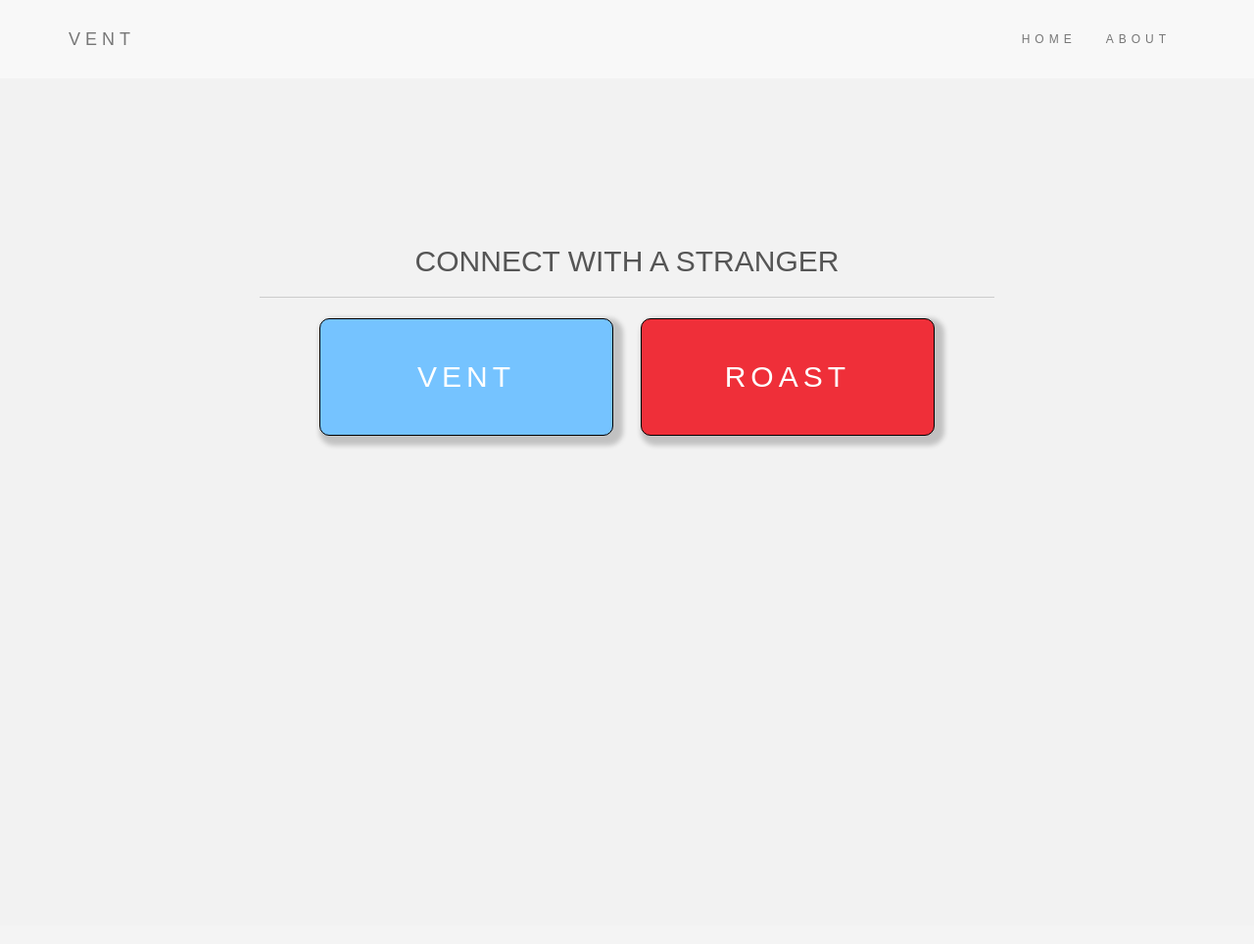
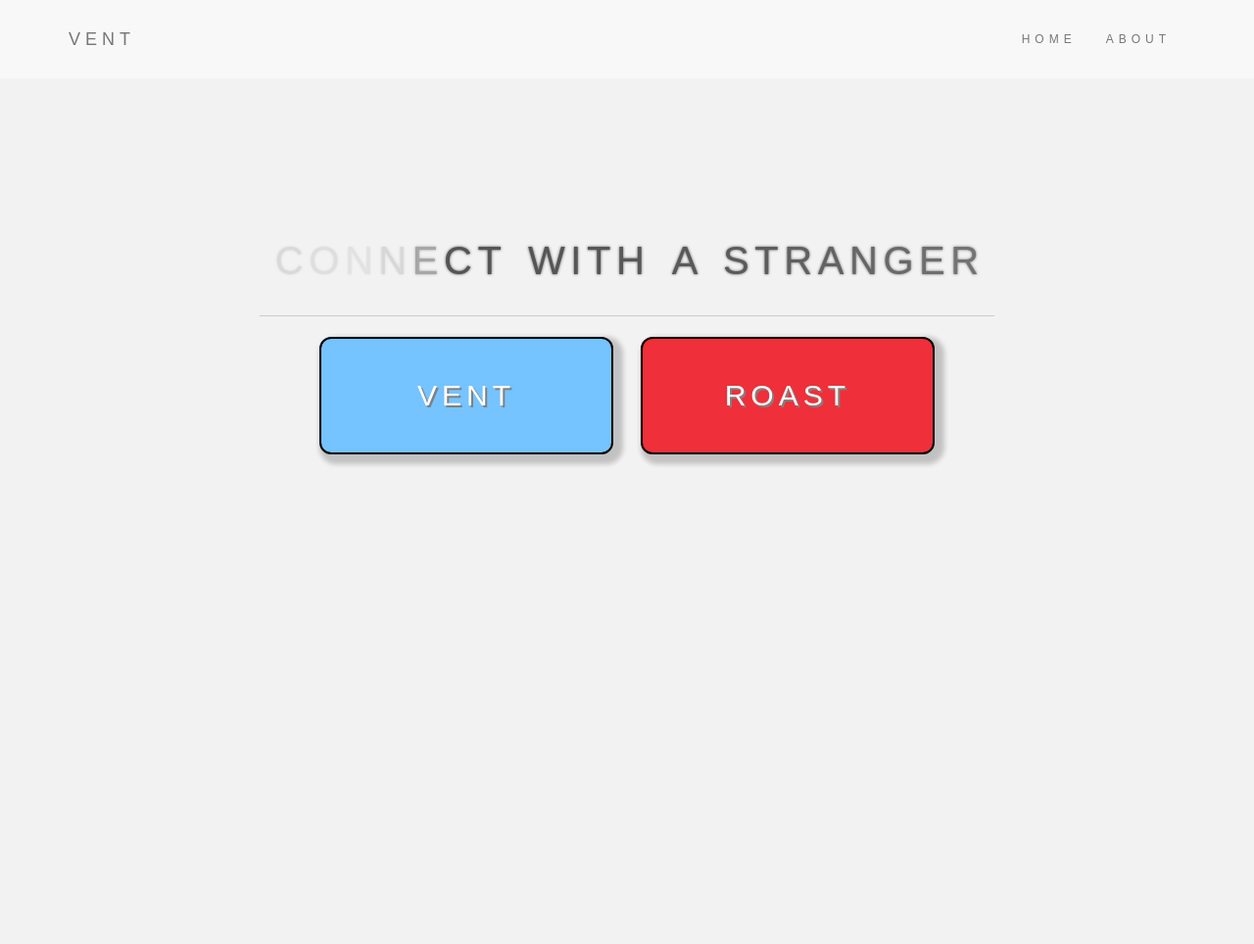
Before and after one commit to amicks/Veost, a Flask app: page / in a window 1280 px wide. Shown: the whole page at 98% size. Before the commit the page ends 457 px from the top, so only its background shows below. Run offline with Flask 2, Linux system fonts and the light colour scheme; some libraries are stand-ins or nearby versions.

Commit message:
added animation and minor bug fixes

```diff
--- a/src/templates/index.html
+++ b/src/templates/index.html
@@ -13,7 +13,7 @@
       line-height: 1.8;
       color: #f5f6f7;
   }
-  p {font-size: 16px;}
+  p { font-size: 16px; }
   hr {
     display: block;
     height: 1px;
@@ -40,11 +40,11 @@
     font-size: 30px;
     height: 120px;
     width: 300px;
-    font-family: 'Arial';"
-    border: 2px;
-    border-radius: 10px;
+    border: solid 2px;
+    border-radius: 12px;
     border-color: #000000;
     box-shadow: 5px 5px 5px 5px rgba(0,0,0,0.2);
+    text-shadow: 2px 2px gray;
   }
   .btn-primary {
     background-color: #75c3ff;
@@ -53,13 +53,13 @@
     background-color: #ef2f39;
   }
 
-  .btn-primary:hover, .btn-primary:focus:hover, .btn-primary:focus {
+  .btn-primary:hover, .btn-primary:focus:hover, .btn-primary:focus, .btn-primary:active, .btn-primary:active:focus, .btn-primary.active {
     transition: all 0.5s;
     border-color: #000000;
     background-color: #a2ceef;
   }
 
-  .btn-success:hover, .btn-success:focus:hover, .btn-success:focus {
+  .btn-success:hover, .btn-success:focus:hover, .btn-success:focus, .btn-success:active, .btn-success:active:focus, .btn-success.active {
     transition: all 0.5s;
     border-color: #000000;
     background-color: #ff694f;
@@ -80,6 +80,99 @@
   .navbar-nav  li a:hover {
       color: #1abc9c !important;
   }
+
+  .letter {
+    padding-top: 200px;
+    font-size: 40px;
+    text-shadow: 0px 0px 3px;
+  }
+
+  .letter:nth-child(1) {
+    animation: fade 3s infinite 100ms;
+  }
+
+  .letter:nth-child(2) {
+    animation: fade 3s infinite 200ms;
+  }
+
+  .letter:nth-child(3) {
+    animation: fade 3s infinite 300ms;
+  }
+
+  .letter:nth-child(4) {
+    animation: fade 3s infinite 400ms;
+  }
+
+  .letter:nth-child(5) {
+    animation: fade 3s infinite 500ms;
+  }
+
+  .letter:nth-child(6) {
+    animation: fade 3s infinite 600ms;
+  }
+
+  .letter:nth-child(7) {
+    animation: fade 3s infinite 700ms;
+  }
+
+  .letter:nth-child(8) {
+    animation: fade 3s infinite 800ms;
+  }
+
+  .letter:nth-child(9) {
+    animation: fade 3s infinite 900ms;
+  }
+
+  .letter:nth-child(10) {
+    animation: fade 3s infinite 1000ms;
+  }
+
+  .letter:nth-child(11) {
+    animation: fade 3s infinite 1100ms;
+  }
+
+  .letter:nth-child(12) {
+    animation: fade 3s infinite 1200ms;
+  }
+
+  .letter:nth-child(13) {
+    animation: fade 3s infinite 1300ms;
+  }
+
+  .letter:nth-child(14) {
+    animation: fade 3s infinite 1400ms;
+  }
+
+  .letter:nth-child(15) {
+    animation: fade 3s infinite 1500ms;
+  }
+
+  .letter:nth-child(16) {
+    animation: fade 3s infinite 1600ms;
+  }
+
+  .letter:nth-child(17) {
+    animation: fade 3s infinite 1700ms;
+  }
+
+  .letter:nth-child(18) {
+    animation: fade 3s infinite 1800ms;
+  }
+
+  .letter:nth-child(19) {
+    animation: fade 3s infinite 1900ms;
+  }
+
+  .letter:nth-child(20) {
+    animation: fade 3s infinite 2000ms;
+  }
+
+  @keyframes fade {
+    10% {
+      opacity: 0.1;
+    }
+  }
+
   </style>
 </head>
 <body>
@@ -93,12 +186,12 @@
         <span class="icon-bar"></span>
         <span class="icon-bar"></span>
       </button>
-      <a class="navbar-brand">VENT</a>
+      <a class="navbar-brand" href="#">VENT</a>
     </div>
     <div class="collapse navbar-collapse" id="myNavbar">
       <ul class="nav navbar-nav navbar-right">
-        <li><a href="/">HOME</a></li>
-        <li><a href="about">ABOUT</a></li>
+        <li><a href="index.html">HOME</a></li>
+        <li><a href="about.html">ABOUT</a></li>
       </ul>
     </div>
   </div>
@@ -106,21 +199,37 @@
 
 
 <div class="container-fluid bg-2 text-center">
-  <h2 style="font-family:'Arial";">CONNECT WITH A STRANGER</h2>
+
+  <span class='letter'>C</span>
+  <span class='letter'>O</span>
+  <span class='letter'>N</span>
+  <span class='letter'>N</span>
+  <span class='letter'>E</span>
+  <span class='letter'>C</span>
+  <span class='letter'>T &nbsp;</span>
+  <span class='letter'>W</span>
+  <span class='letter'>I</span>
+  <span class='letter'>T</span>
+  <span class='letter'>H &nbsp;</span>
+  <span class='letter'>A &nbsp;</span>
+  <span class='letter'>S</span>
+  <span class='letter'>T</span>
+  <span class='letter'>R</span>
+  <span class='letter'>A</span>
+  <span class='letter'>N</span>
+  <span class='letter'>G</span>
+  <span class='letter'>E</span>
+  <span class='letter'>R</span>
+
   <hr width=40%>
 
-  <form action="/new_session" method="POST">
-    <button class="btn btn-primary" name="button" value="vent">vent</button>
+  <button class="btn btn-primary">vent</button>
 
-    &nbsp; &nbsp;
+  &nbsp; &nbsp;
 
-    <button class="btn btn-success" name="button" value="roast">roast</button>
-  </form>
-
-  <!-- <a href="#" class="btn btn-default btn-lg"> V E N T </a>
-
-  <a href="#" class="btn btn-default btn-lg"> L I S T E N </a> -->
+  <button class="btn btn-success">roast</button>
 
 </div>
+
 </body>
 </html>
```
